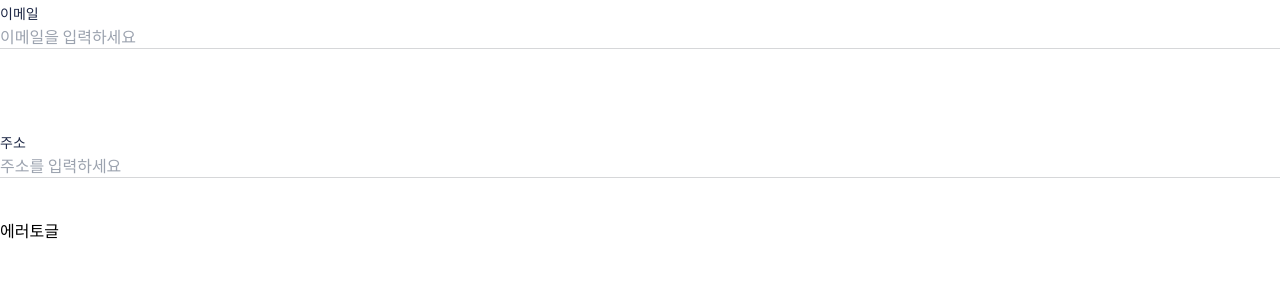
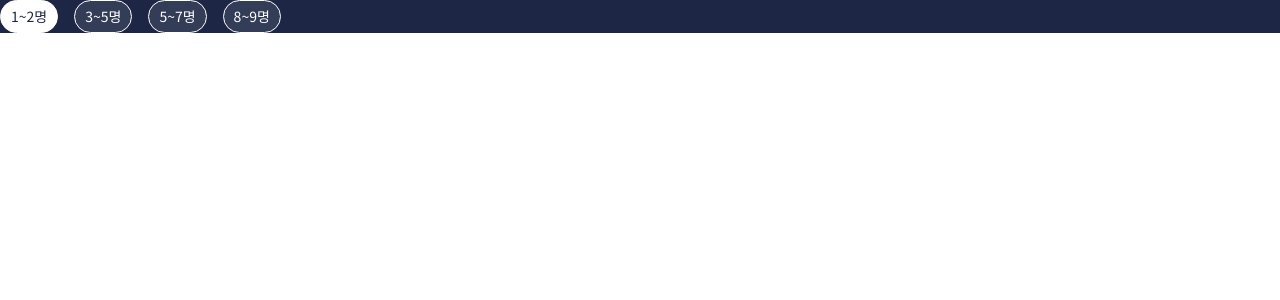
Before and after one commit to kim-0617/story-book-first, a React (Vite) app: page / in a window 1280 px wide. Shown: the top 300 px of the page. Built offline with nearby package versions, Linux system fonts and the light colour scheme.

Commit message:
TagList 까지 완료
- generic 사용

```diff
--- a/src/App.tsx
+++ b/src/App.tsx
@@ -1,39 +1,19 @@
 import { useState } from 'react'
 import Label from './components/Label'
 import DefaultTextField from './components/DefaultTextField'
+import TagList from './components/TagList';
 
 const App = () => {
   const [isError, setIsError] = useState<boolean>(false);
 
   return (
     <>
-      <Label htmlFor="email">이메일</Label>
-      <DefaultTextField
-        id='email'
-        value=''
-        placeholder='이메일을 입력하세요'
-        errorMessage='이메일을 확인해주세요'
-        isError={isError}
-        onChange={() => { }}
-        onClick={() => { }}
-      />
-      <div className='my-20' />
-      <Label htmlFor="address">주소</Label>
-      <DefaultTextField
-        id='address'
-        value=''
-        placeholder='주소를 입력하세요'
-        errorMessage='주소를 확인해주세요'
-        isError={isError}
-        onChange={() => { }}
-        onClick={() => { }}
-      />
-      <button
-        className='mt-10'
-        onClick={() => setIsError(prev => !prev)}
-      >
-        에러토글
-      </button>
+      <div className='w-full bg-primary'>
+        <TagList
+          tagList={["1~2명", "3~5명", "5~7명", "8~9명"]}
+          onTagClick={() => { }}
+        />
+      </div>
     </>
   )
 }
--- a/src/components/TagButton.tsx
+++ b/src/components/TagButton.tsx
@@ -9,7 +9,7 @@ const TagButton = ({ isChecked, children, onClick }: ITagButtonProps) => {
 
     return (
         <button
-            className={`w-full h-[33px] px-[10px] rounded-tag-button border border-white ${bgStyle} text-sm font-medium`}
+            className={`h-[33px] px-[10px] rounded-tag-button border border-white ${bgStyle} text-sm font-medium`}
             onClick={onClick}
         >
             {children}
--- /dev/null
+++ b/src/components/TagList.tsx
@@ -0,0 +1,35 @@
+import { useState } from "react";
+import TagButton from "./TagButton";
+
+interface ITagListProps<T extends string> {
+    tagList: T[];
+    onTagClick: (tag: T) => void;
+}
+
+
+const TagList = <T extends string>({ tagList, onTagClick }: ITagListProps<T>) => {
+    const [selectedTag, setSelectedTag] = useState<T>(tagList[0]);
+
+    return (
+        <div
+            className="flex gap-x-4"
+            onClick={(e) => {
+                const eventTarget = e.target as HTMLButtonElement;
+                const tag = eventTarget.textContent as T;
+                onTagClick(tag);
+            }}
+        >
+            {tagList.map(tag => (
+                <TagButton
+                    key={tag}
+                    isChecked={tag === selectedTag}
+                    onClick={() => setSelectedTag(tag)}
+                >
+                    {tag}
+                </TagButton>
+            ))}
+        </div>
+    )
+}
+
+export default TagList
```
Also changed, not shown: 2 other files (tests, documents, lock files or other folders).
